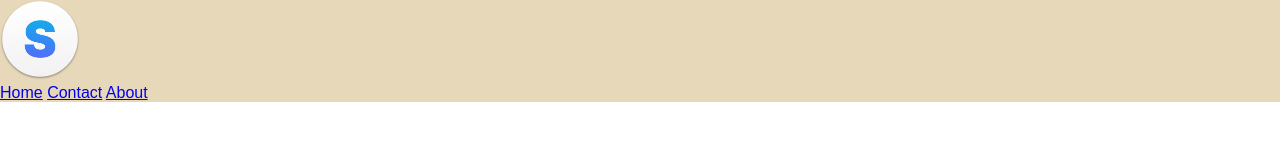
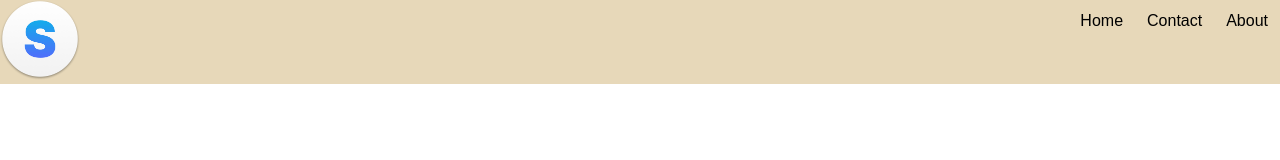
Before and after one commit to Kimriyeon/WebsiteProject23T1, a plain HTML site: page index.html in a window 1280 px wide. Drawn offline with Linux system fonts and the light colour scheme.

Commit message:
styling the header

```diff
--- a/index.html
+++ b/index.html
@@ -13,7 +13,7 @@
         <a href="/">
             <img src="logo.png" class="logo">
         </a>
-        <nav>
+        <nav class="navigation">
             <a href="/">Home</a>
             <a href="/contact.html">Contact</a>
             <a href="/about.html">About</a>
--- a/style.css
+++ b/style.css
@@ -10,4 +10,24 @@ body {
 
 .main-header {
     background-color: #e7d8b9;
+    display: grid;
+    grid-template-columns: auto 1fr auto;
 }
+
+.navigation {
+    grid-column-start: 3;
+    align-self: stretch;
+    display: flex;
+    flex-direction: row;
+}
+
+/* select <a> inside .navigation */
+.navigation a {
+    padding: 12px;
+    text-decoration: none;
+    color: black;
+}
+
+.navigation a:hover {
+    background-color: bisque;
+}
```
